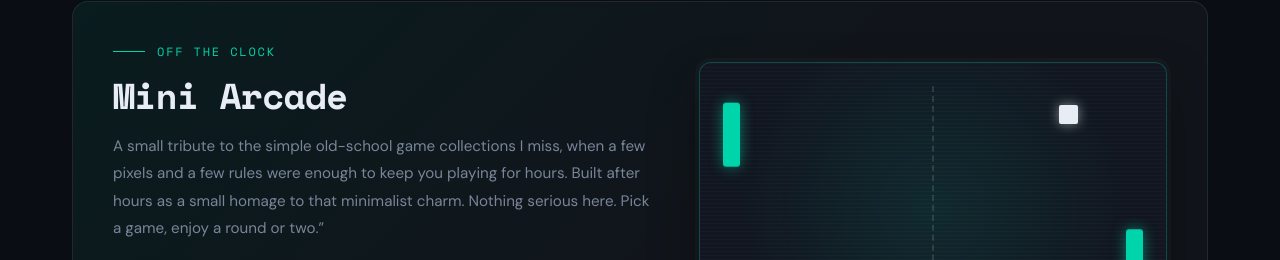
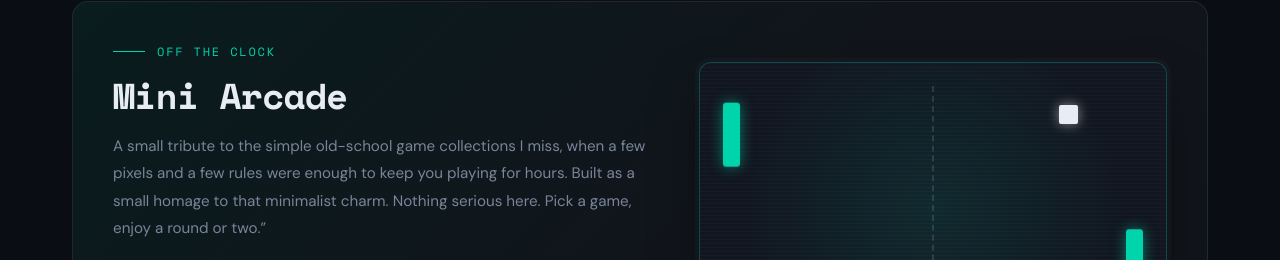
Before and after one commit to Christosun/christosun.github.io, a plain HTML site: page index.html in a window 1280 px wide. Shown: the part 7109-7369 px from the top of the page. Drawn offline with nearby package versions, Linux system fonts and the light colour scheme.

Commit message:
Update index.html

```diff
--- a/index.html
+++ b/index.html
@@ -500,7 +500,7 @@
         <h2 class="arcade-title">Mini Arcade</h2>
         <p class="arcade-desc">
           A small tribute to the simple old-school game collections I miss, when a few pixels and a few rules
-          were enough to keep you playing for hours. Built after hours as a small homage to that minimalist charm.
+          were enough to keep you playing for hours. Built as a small homage to that minimalist charm.
           Nothing serious here. Pick a game, enjoy a round or two.”
         </p>
         <div class="skills-grid arcade-tags">
```
